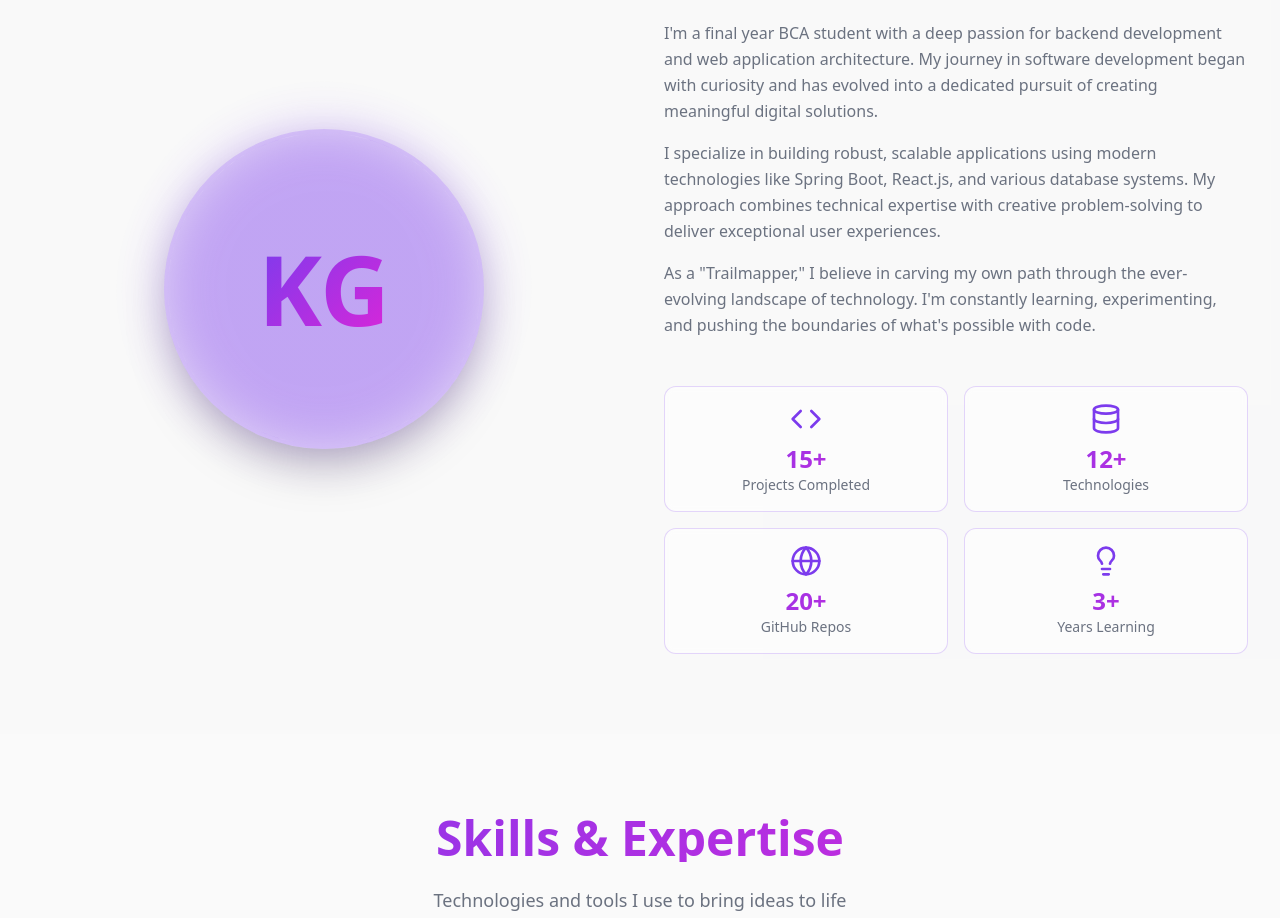
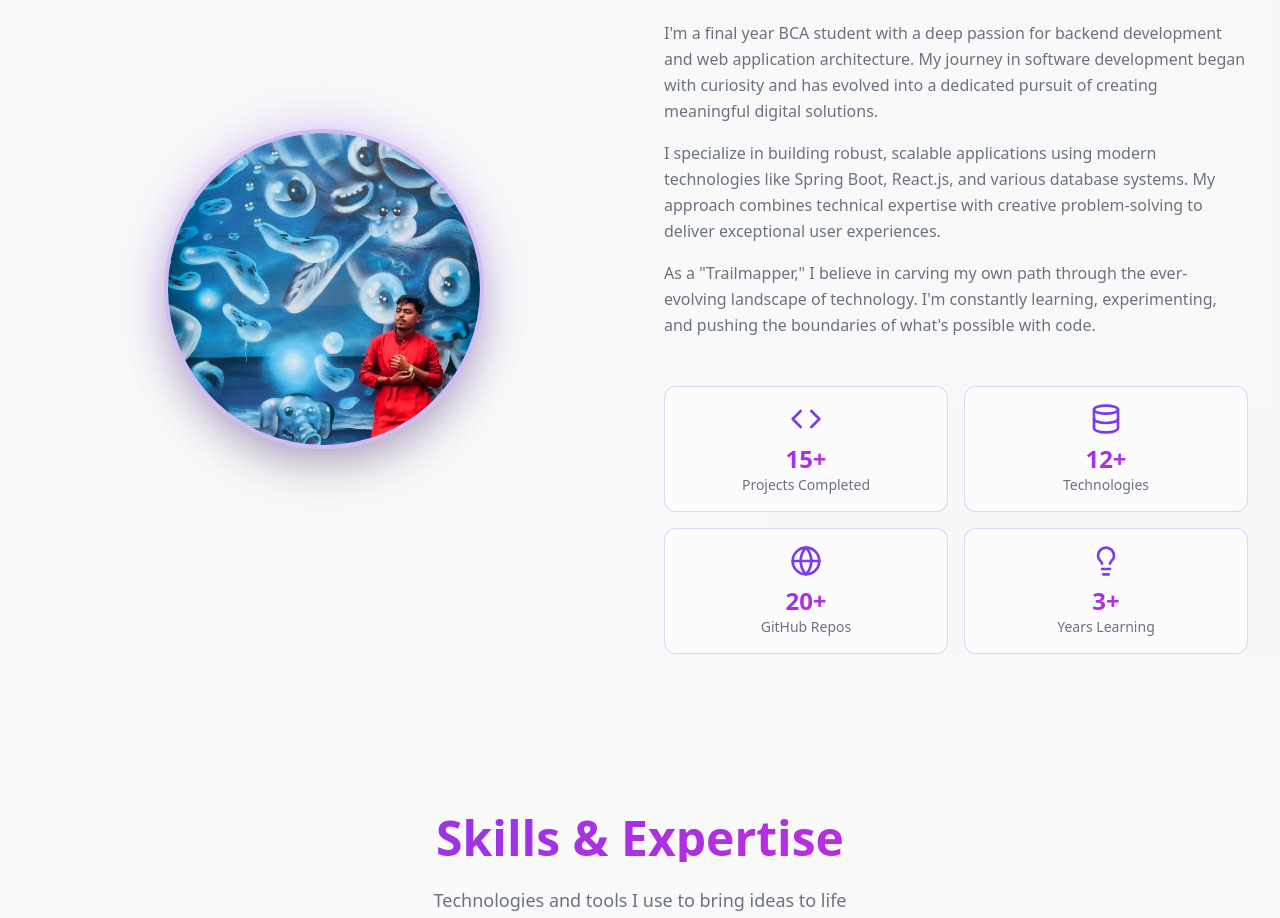
Before and after one commit to Luckwoon02/trailmapped-portfolio, a React (Vite) app: page / in a window 1280 px wide. Shown: the part 1120-2038 px from the top of the page. Built offline with nearby package versions, Linux system fonts and the light colour scheme.

Commit message:
Add background image
Add the provided image as a background with animation.

```diff
--- a/src/components/sections/About.tsx
+++ b/src/components/sections/About.tsx
@@ -47,11 +47,48 @@ export const About = () => {
                 transition={{ duration: 20, repeat: Infinity, ease: "linear" }}
                 className="absolute inset-0 bg-gradient-to-r from-primary to-accent rounded-full blur-xl opacity-30"
               />
-              <div className="relative w-80 h-80 rounded-full overflow-hidden border-4 border-primary/20 shadow-2xl">
-                <div className="w-full h-full bg-gradient-to-br from-primary/20 to-accent/20 flex items-center justify-center">
-                  <div className="text-8xl font-bold gradient-text">KG</div>
-                </div>
-              </div>
+              <motion.div
+                whileHover={{ scale: 1.05 }}
+                transition={{ duration: 0.3 }}
+                className="relative w-80 h-80 rounded-full overflow-hidden border-4 border-primary/20 shadow-2xl"
+              >
+                <motion.img
+                  src="/lovable-uploads/31ba6bc0-0aed-4201-882f-f13633a09ab2.png"
+                  alt="Kaushik Ghosh - Backend Developer"
+                  className="w-full h-full object-cover"
+                  initial={{ scale: 1.1 }}
+                  animate={{ scale: 1 }}
+                  transition={{ duration: 0.8 }}
+                  whileHover={{ scale: 1.1 }}
+                />
+
+                {/* Floating animation elements */}
+                <motion.div
+                  animate={{
+                    y: [-10, 10, -10],
+                    opacity: [0.3, 0.8, 0.3]
+                  }}
+                  transition={{
+                    duration: 3,
+                    repeat: Infinity,
+                    ease: "easeInOut"
+                  }}
+                  className="absolute -top-4 -right-4 w-8 h-8 bg-primary/30 rounded-full blur-sm"
+                />
+                <motion.div
+                  animate={{
+                    y: [10, -10, 10],
+                    opacity: [0.4, 0.9, 0.4]
+                  }}
+                  transition={{
+                    duration: 4,
+                    repeat: Infinity,
+                    ease: "easeInOut",
+                    delay: 1
+                  }}
+                  className="absolute -bottom-6 -left-6 w-12 h-12 bg-accent/30 rounded-full blur-sm"
+                />
+              </motion.div>
             </div>
           </motion.div>
 
```
Also changed, not shown: public/lovable-uploads/31ba6bc0-0aed-4201-882f-f13633a09ab2.png (added).
